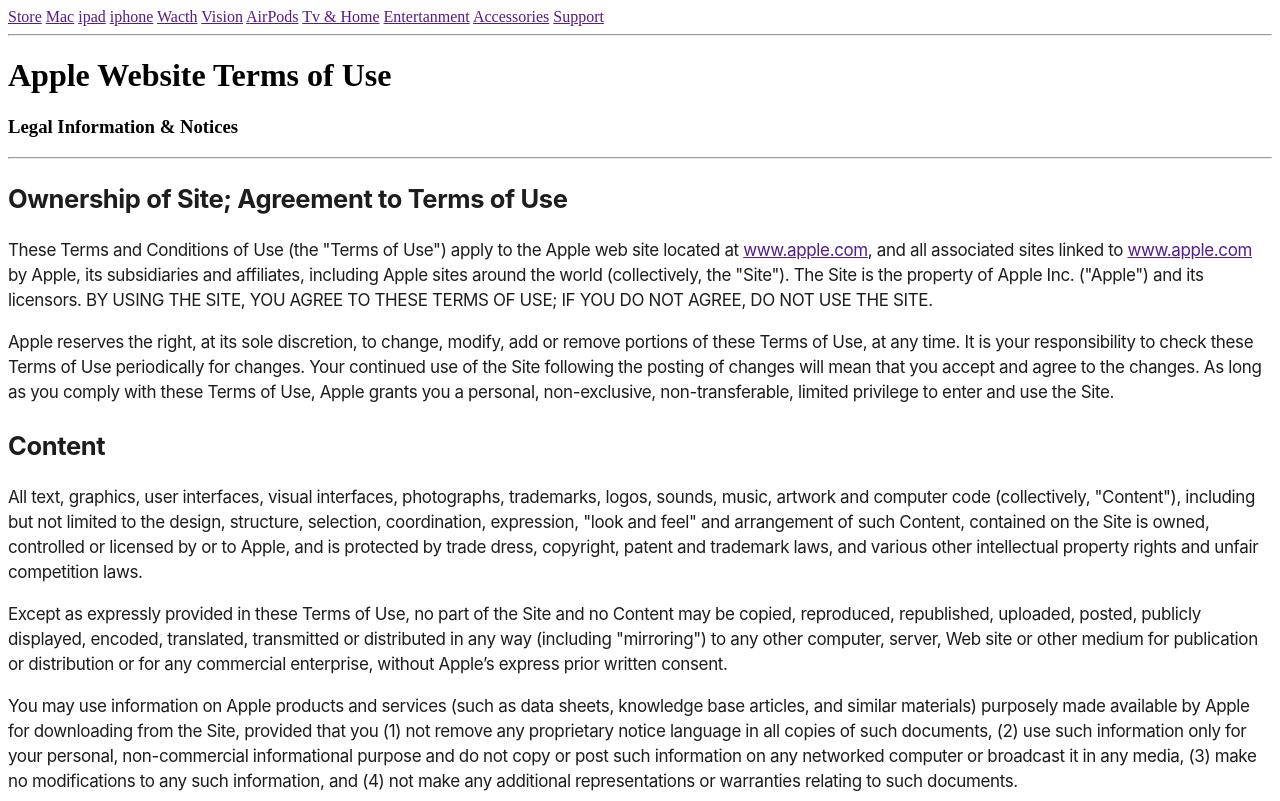
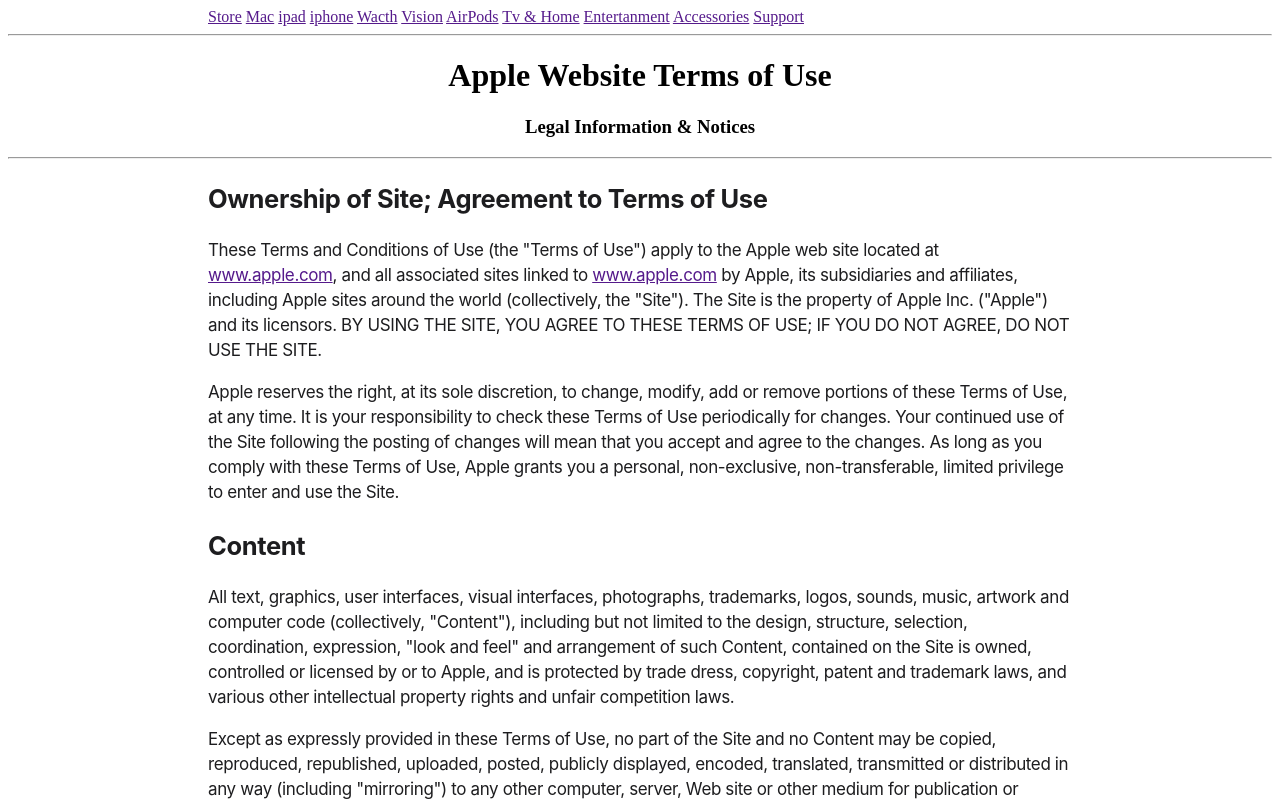
Before and after one commit to Edemialem21/Evangadi_Fullstack_Development, a plain HTML site: page Phase-1/Week-2/FirstProject/apple_terms_and_policies.html in a window 1280 px wide. Shown: the top 801 px of the page. Drawn offline with Linux system fonts and the light colour scheme.

Commit message:
apple website terms of use and privacy

```diff
--- a/Phase-1/Week-2/FirstProject/apple.css
+++ b/Phase-1/Week-2/FirstProject/apple.css
@@ -1,8 +1,13 @@
 
-/* .continer{
+.continer h1 , h3 {
     text-align: center;
-    justify-content: space-between;
-} */
+    /* justify-content: space-between; */
+}
+
+.continer p, h2, header,ul{
+    margin-left: 200px;
+    margin-right: 200px;
+}
 
 .search{
 
@@ -18,7 +23,7 @@
     color: #1d1d1f;
     font-style: normal;
 }
-/* .body > p{
-    text-align: center;
+.body > p{
+    text-align: left;
 
-} */
+}
```
